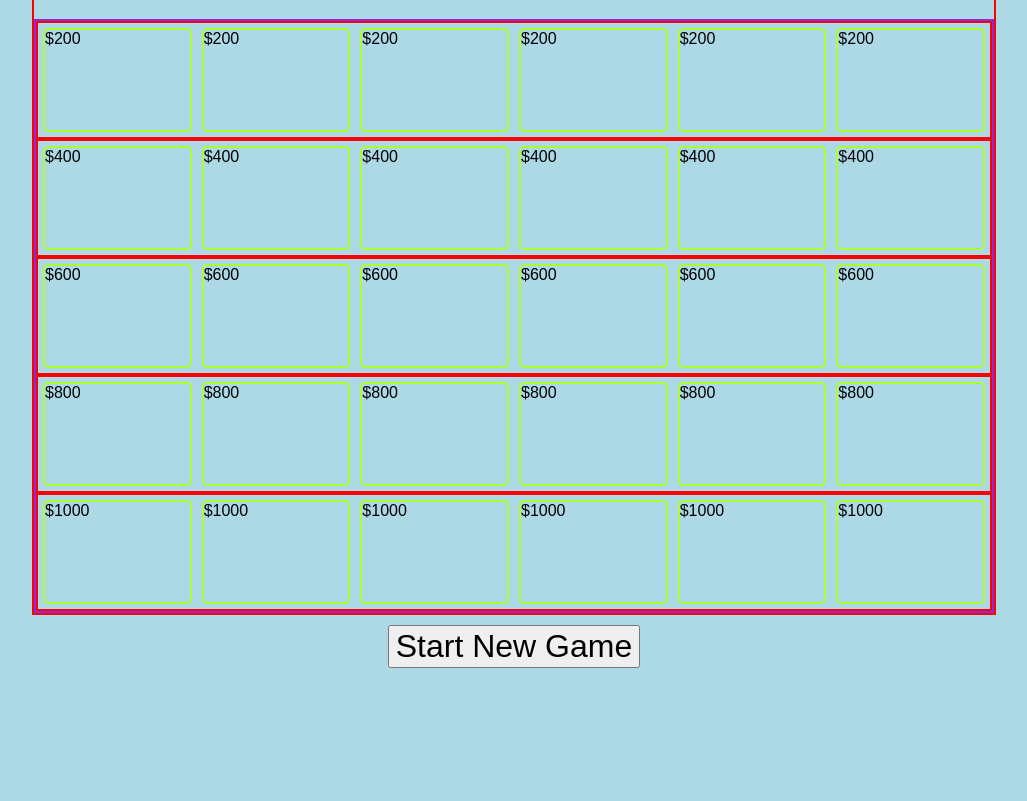
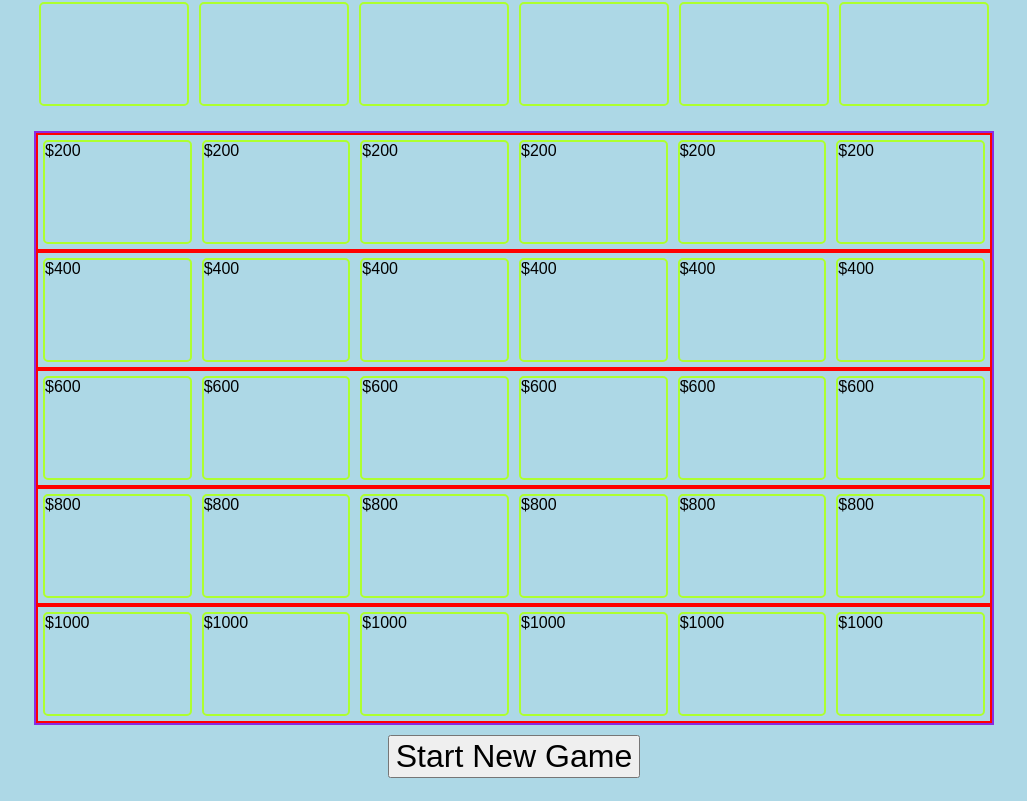
Before and after one commit to fedechaves/Jeopardy4nephew, a plain HTML site: page index.html in a window 1280 px wide. Shown: the part 210-1011 px from the top of the page, without its empty margins (126-1153 px from the left). Before the commit the page ends 901 px from the top, so only its background shows below. Drawn offline with Linux system fonts and the light colour scheme; files that its build step writes are made by us from their sources.

Commit message:
added init row to jeopardy

```diff
--- a/main.js
+++ b/main.js
@@ -1,6 +1,17 @@
 //initialize the game board on page load
+initCatRow()
 initboard()
 
+function initCatRow() {
+    let catRow = document.getElementById('category-row')
+
+    for (let j=0; j<6; j++){
+        let box= document.createElement('div')
+        box.className = 'clue-box category-box'
+        catRow.appendChild(box)
+    }
+
+}
 
 function initboard() {
     let board = document.getElementById('clue-board')
--- a/style.css
+++ b/style.css
@@ -27,7 +27,7 @@ button{
     flex-direction: column;
     width: 75vw;
     margin: 10px auto;
-    border: 2px solid red;
+
 }
 
 #category-row {
```
